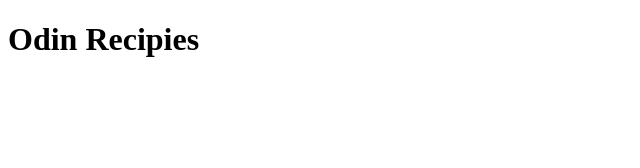
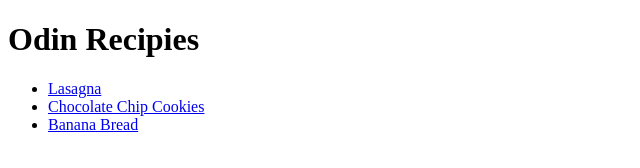
Before and after one commit to robmcc7/odin-recipies, a plain HTML site: page index.html in a window 1280 px wide. Shown: the whole page, without its empty margins (0-640 px from the left). Drawn offline with Linux system fonts and the light colour scheme.

Commit message:
add ul to access recipies

```diff
--- a/index.html
+++ b/index.html
@@ -8,6 +8,11 @@
 
 <body>
     <h1>Odin Recipies</h1>
+    <ul>
+        <li><a href = "recipies/lasagna.html">Lasagna</a></li>
+        <li><a href="recipies/chocolate-chip-cookies.html">Chocolate Chip Cookies</a></li>
+        <li><a href="recipies/b-bread.html">Banana Bread</a></li>
+    </ul>
 </body>
 
 </html>
```
